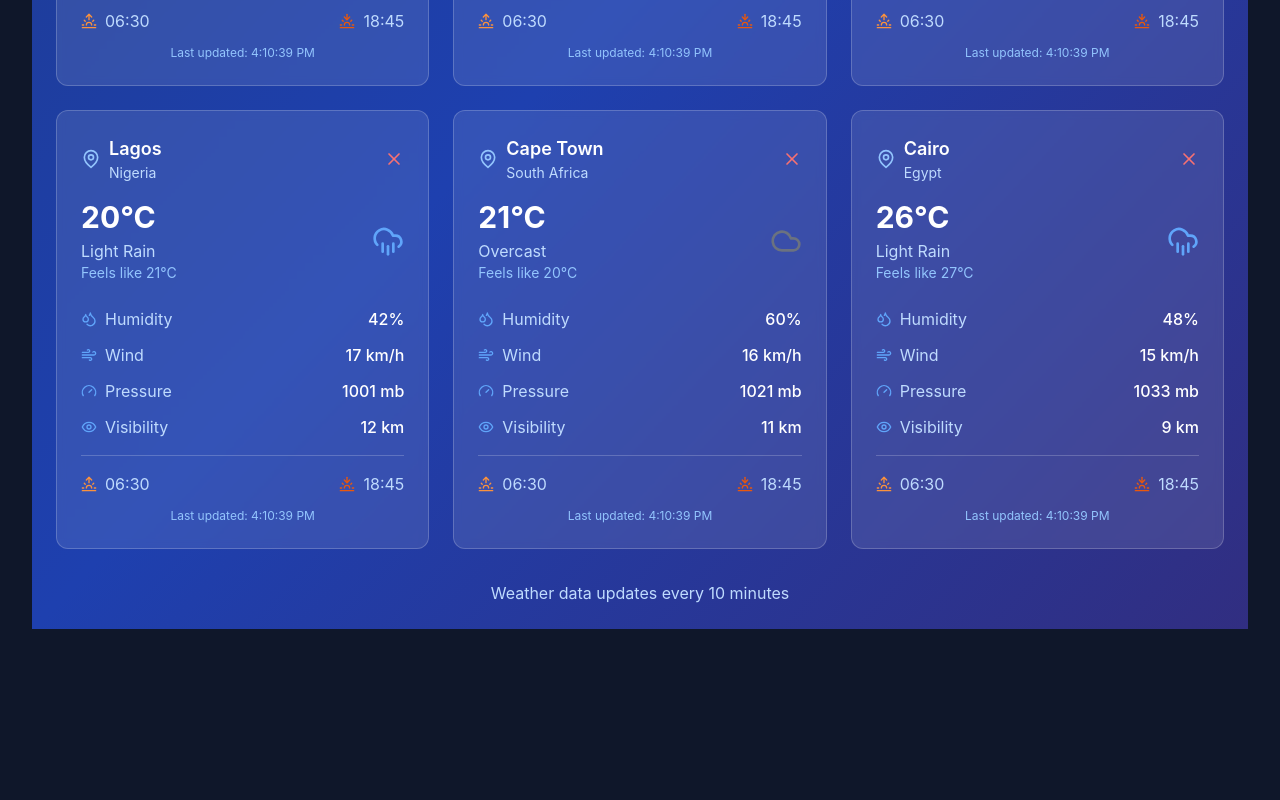
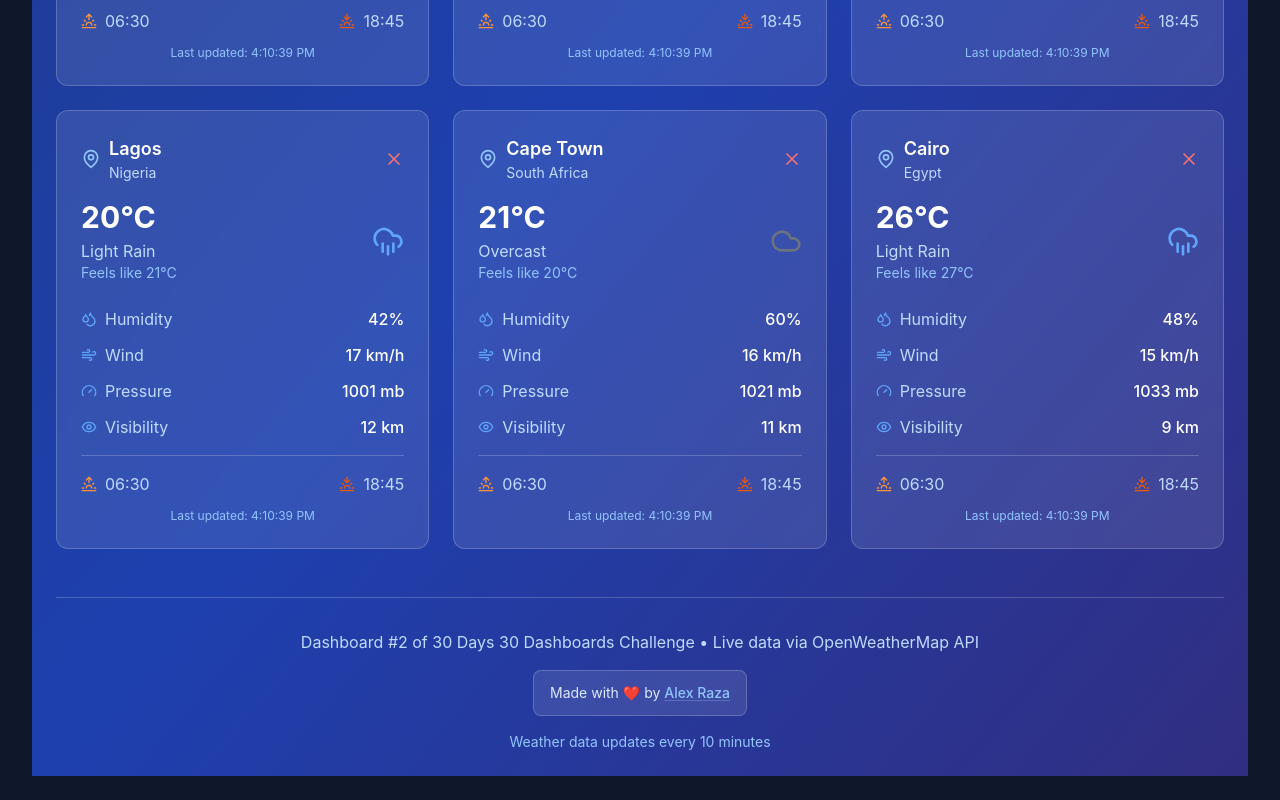
Before and after one commit to lizardcat/30-dashboards-30-days, a React (Vite) app: page /dashboard-02 in a window 1280 px wide. Shown: the part 758-1558 px from the top of the page. Before the commit the page ends 1411 px from the top, so only its background shows below. Built offline with nearby package versions, Linux system fonts and the light colour scheme; no server answers.

Commit message:
Adding footer attribution

```diff
--- a/src/components/dashboards/Dashboard02.jsx
+++ b/src/components/dashboards/Dashboard02.jsx
@@ -513,8 +513,33 @@ export function Dashboard02() {
                 </div>
 
                 {/* Footer */}
-                <div className="text-center mt-8 text-blue-200">
-                    <p>Weather data updates every 10 minutes</p>
+                <div className="mt-12 pt-8 border-t border-white/20">
+                <div className="text-center">
+                    <p className="text-blue-200 mb-4">
+                    Dashboard #2 of 30 Days 30 Dashboards Challenge • {API_KEY ? 'Live data via OpenWeatherMap API' : 'Demo Mode'}
+                    </p>
+
+                    {/* Personal Attribution */}
+                    <div className="flex justify-center">
+                    <div className="bg-white/10 border border-white/20 rounded-lg px-4 py-3 backdrop-blur-sm">
+                        <p className="text-blue-100 text-sm">
+                        Made with ❤️ by{' '}
+                        <a
+                            href="https://github.com/lizardcat"
+                            target="_blank"
+                            rel="noopener noreferrer"
+                            className="text-blue-300 hover:text-blue-200 font-medium underline decoration-blue-300/30 hover:decoration-blue-200 underline-offset-2 transition-colors duration-200"
+                        >
+                            Alex Raza
+                        </a>
+                        </p>
+                    </div>
+                    </div>
+
+                    <p className="text-blue-300 text-sm mt-4">
+                    Weather data updates every 10 minutes
+                    </p>
+                </div>
                 </div>
             </div>
         </div>
```
